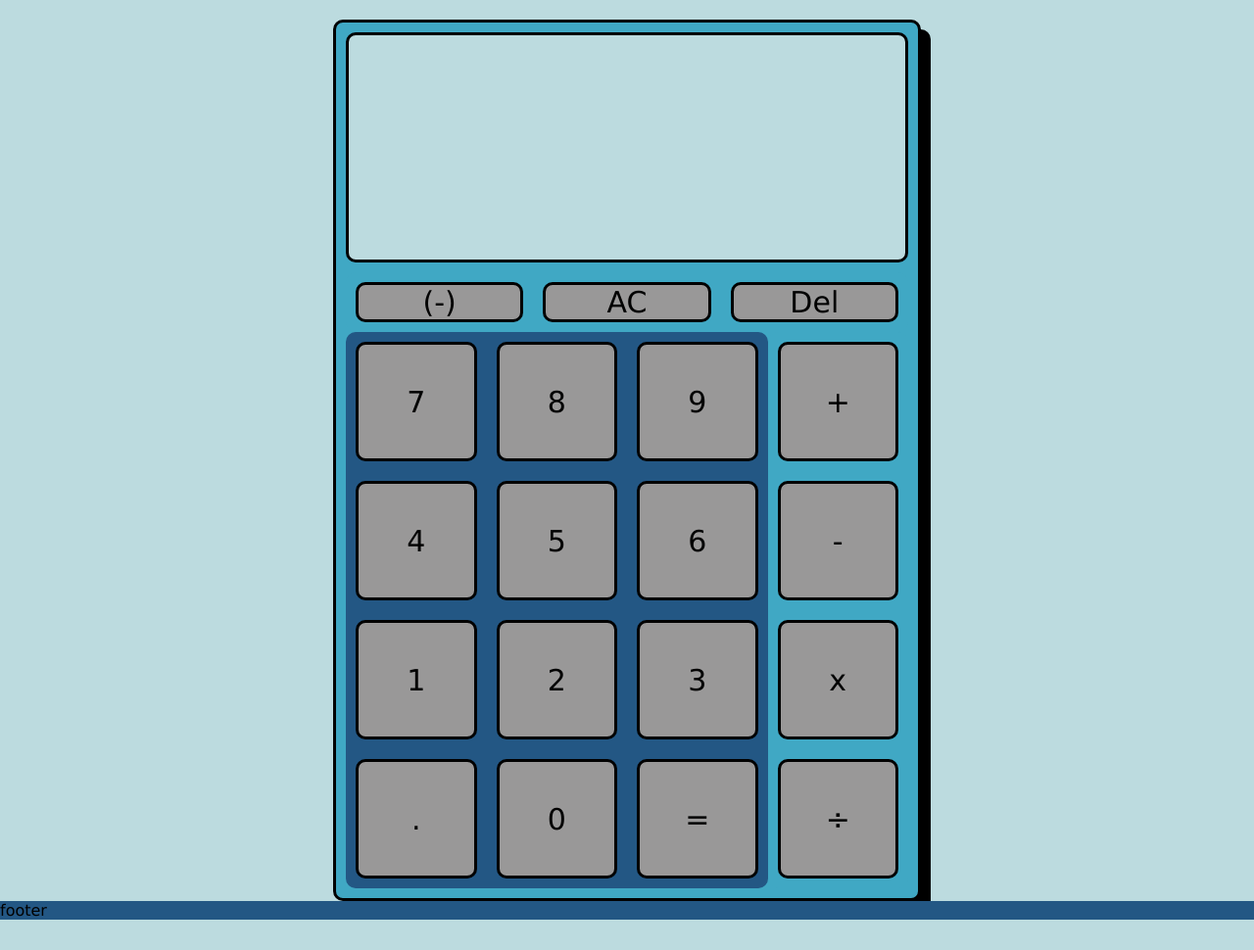
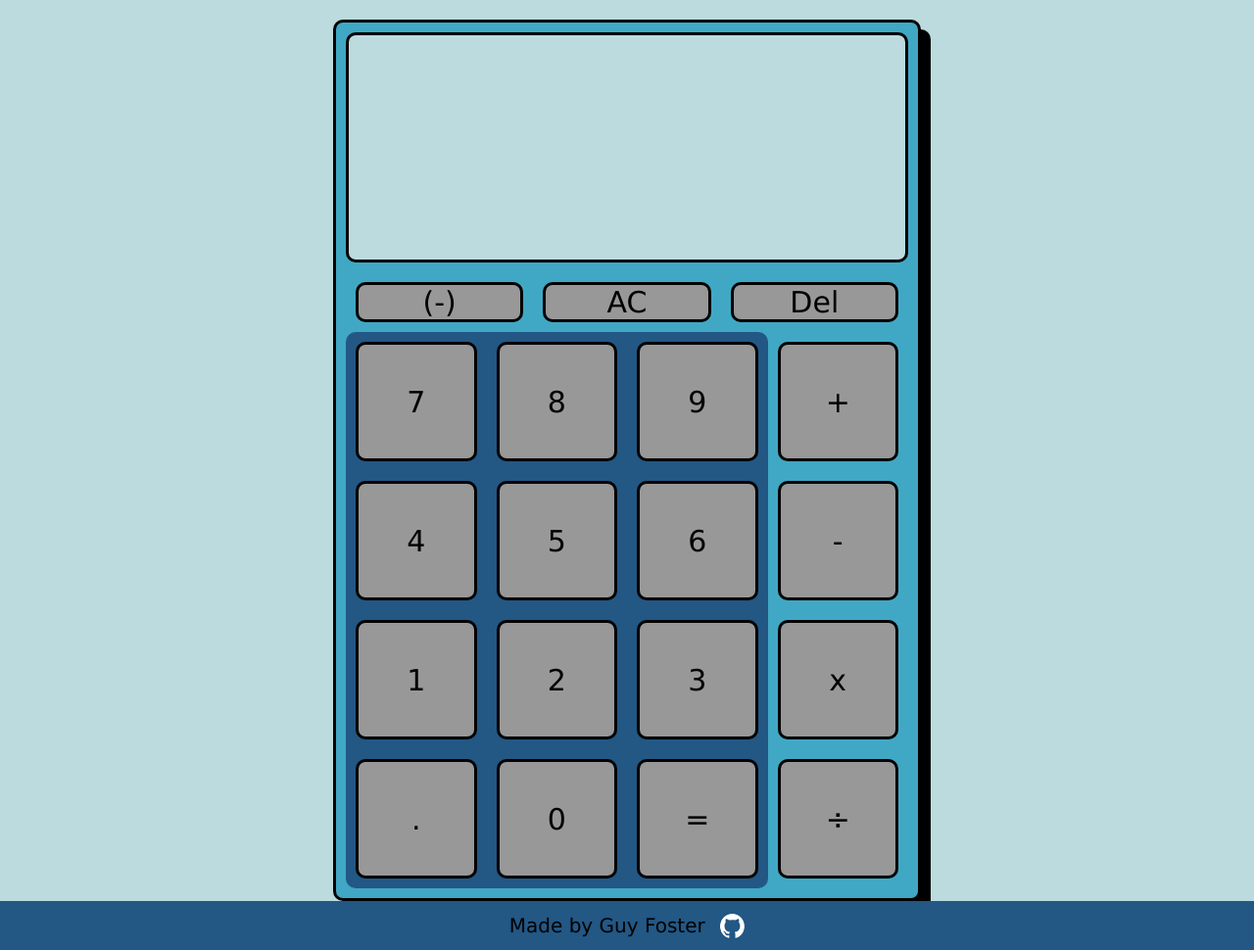
Before and after one commit to guyfoz77/calculator, a plain HTML site: page index.html in a window 1280 px wide. Shown: the whole page at 98% size. Before the commit the page ends 939 px from the top, so only its background shows below. Drawn offline with Linux system fonts and the light colour scheme.

Commit message:
Make footer

```diff
--- a/index.html
+++ b/index.html
@@ -55,7 +55,10 @@
             </div>
         </div>
     </div>
-    <div class="footer">footer</div>
+
+    <div class="footer">
+        <a class="gitLink" href="https://github.com/guyfoz77">Made by Guy Foster<img class="github" src="images/github-mark-white.svg" alt="github-mark-white"></a>
+    </div>
 
 </body>
 </html>
--- a/style.css
+++ b/style.css
@@ -13,7 +13,9 @@ body,
 .calculator,
 .topButtons,
 .screen,
-.topScreen {
+.topScreen,
+.footer,
+.gitLink {
     display: flex;
 }
 
@@ -128,8 +130,27 @@ body {
             }
 
 .footer {
-    height: 40px;
+    height: 50px;
+    font-size: 20px;
+    font-weight: 550;
     background-color: #235784;
     align-self: stretch;
     border-radius: 0;
+    justify-content: space-around;
+    align-items: center;
 }
+
+    .gitLink {
+        height: 100%;
+        align-items: center;
+        gap: 15px;
+    }
+
+        .github{
+            height: 50%;
+        }
+
+        a {
+            text-decoration: none;
+            color: inherit;
+        }
```
Also changed, not shown: images/github-mark-white.svg (added).
